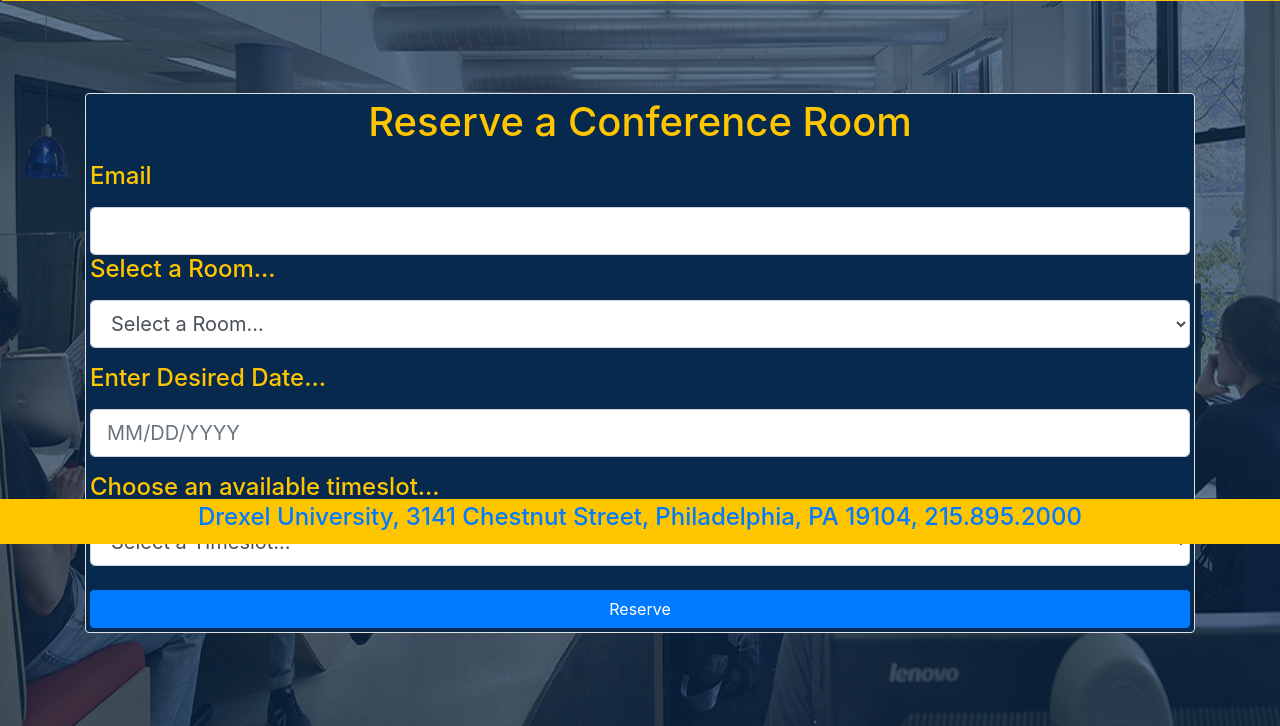
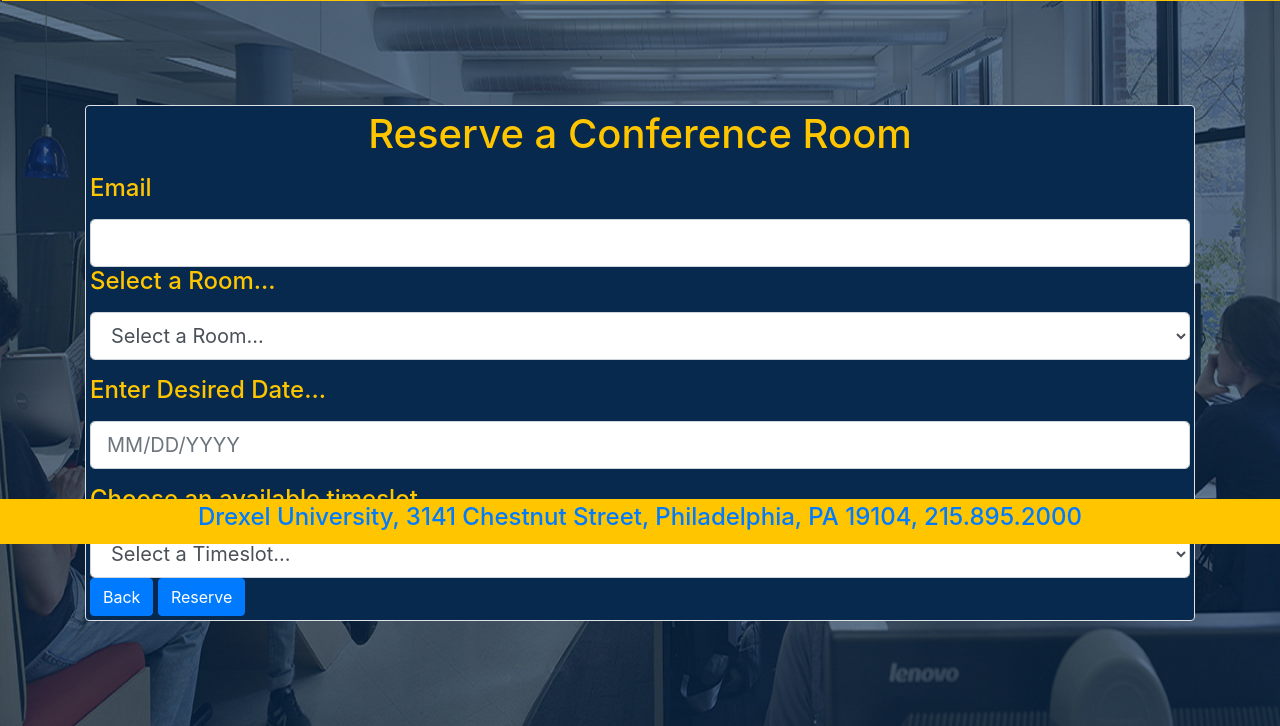
Before and after one commit to das446/iCommons, a Django app: template iCommons/templates/reserveroom.html in a window 1280 px wide. Shown: the part 256-982 px from the top of the page. Run offline with Django 3.2, Linux system fonts and the light colour scheme; the template is opened without the code that fills it, so the values that code supplies are empty; parts of the project's set-up code (start-up, migrations or seed data) failed here and were passed over; some libraries are stand-ins or nearby versions.

Commit message:
added back to reserving

```diff
--- a/iCommons/templates/reservedevice.html
+++ b/iCommons/templates/reservedevice.html
@@ -39,7 +39,9 @@
             </div>
 
 
-            <button type="submit" class="btn btn-primary btn-md btn-block mt-4">Reserve</button>
+            <a href = "{% url 'home' %}" class="btn btn-primary btn-md one-quarter">Back</a>
+            <button type="submit" class="btn btn-primary btn-md three-quarters">Reserve</button>
+
         </div>
         </form>
       </div>
--- a/iCommons/templates/reserveroom.html
+++ b/iCommons/templates/reserveroom.html
@@ -50,8 +50,9 @@
                             </select>
                         </div>
 
+                        <a href = "{% url 'home' %}" class="btn btn-primary btn-md one-quarter">Back</a>
                         <!-- Submit Button -->
-                        <button type="submit" class="btn btn-primary btn-md btn-block mt-4">Reserve</button>
+                        <button type="submit" class="btn btn-primary btn-md three-quarters">Reserve</button>
 
                 </div>
                 </form>
```
